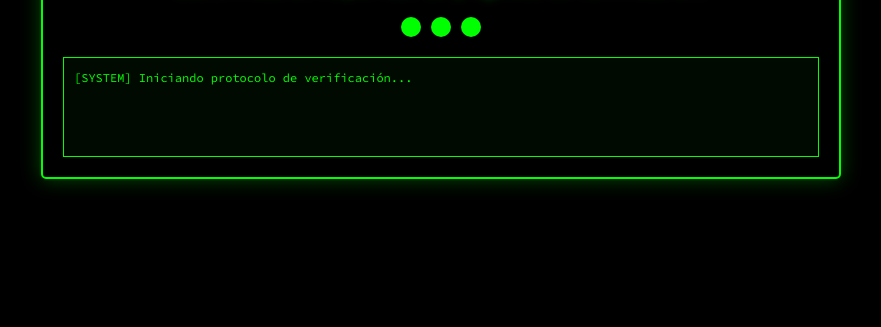
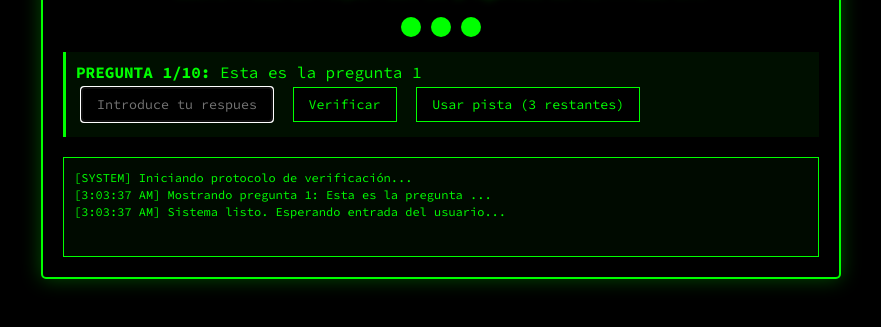
Before and after one commit to oblivionwing26/juego-misterio, a plain HTML site: page index.html in a window 1280 px wide. Shown: the part 165-492 px from the top of the page, without its empty margins (199-1080 px from the left). Drawn offline with Linux system fonts and the light colour scheme.

Commit message:
Update index.html

```diff
--- a/index.html
+++ b/index.html
@@ -145,54 +145,54 @@
         // Base de datos de preguntas (rellenar por el usuario)
         const preguntas = [
             {
-                pregunta: "Como se llama el cangrejo verde de mi casa?",
-                respuesta: "Calras",
-                pista: "(🦞👳‍♀️)"
+                pregunta: "Esta es la pregunta 1",
+                respuesta: "respuesta1",
+                pista: "Pista para la pregunta 1"
             },
             {
-                pregunta: "Que me lanzaste en la playa?",
-                respuesta: "Patata",
-                pista: "(Una sola palabra)"
+                pregunta: "Esta es la pregunta 2",
+                respuesta: "respuesta2",
+                pista: "Pista para la pregunta 2"
             },
             {
-                pregunta: "Juego que has creado tu",
-                respuesta: "Monkey gaming",
-                pista: "(Mono)"
+                pregunta: "Esta es la pregunta 3",
+                respuesta: "respuesta3",
+                pista: "Pista para la pregunta 3"
             },
             {
-                pregunta: "¿Qué entidad invisible y absoluta, que existe sin depender de materia ni energía, fluye siempre en una sola dirección y marca el destino de todo lo que existe?",
-                respuesta: "Tiempo",
-                pista: "(Una palabra)"
+                pregunta: "Esta es la pregunta 4",
+                respuesta: "respuesta4",
+                pista: "Pista para la pregunta 4"
             },
             {
-                pregunta: "Que es lo que mas queria Eren",
-                respuesta: "Libertad",
-                pista: "🐚"
+                pregunta: "Esta es la pregunta 5",
+                respuesta: "respuesta5",
+                pista: "Pista para la pregunta 5"
             },
             {
-                pregunta: "¿Qué misterio une corazones distantes, desafía al tiempo y a la razón, y brilla incluso en la oscuridad más profunda?",
-                respuesta: "Amor",
-                pista: " (1 palabra)"
+                pregunta: "Esta es la pregunta 6",
+                respuesta: "respuesta6",
+                pista: "Pista para la pregunta 6"
             },
             {
-                pregunta: "Cual es el nombre del arma de la enamorada de Gehrman en Bloodborne?",
-                respuesta: "Rakuyo",
-                pista: "(1 palabra)"
+                pregunta: "Esta es la pregunta 7",
+                respuesta: "respuesta7",
+                pista: "Pista para la pregunta 7"
             },
             {
-                pregunta: "Quien fue el que 'invento' la Atlantida?",
-                respuesta: "Platon",
-                pista: "(o primero que la menciono)"
+                pregunta: "Esta es la pregunta 8",
+                respuesta: "respuesta8",
+                pista: "Pista para la pregunta 8"
             },
             {
-                pregunta: "Quis post finem mundi vivit et novam vitam hominibus affert? (Mythos Nordicus)",
-                respuesta: "Líf and Lífþrasir",
-                pista: "Ella and El"
+                pregunta: "Esta es la pregunta 9",
+                respuesta: "respuesta9",
+                pista: "Pista para la pregunta 9"
             },
             {
-                pregunta: "Esta es la pregunta 10, ultima, noche en que todo empezo",
-                respuesta: "19/03/2019",
-                pista: " DD/MM/YYYY"
+                pregunta: "Esta es la pregunta 10",
+                respuesta: "respuesta10",
+                pista: "Pista para la pregunta 10"
             }
         ];
 
@@ -204,7 +204,7 @@
             const log = document.getElementById('log');
             const entry = document.createElement('div');
             entry.className = 'log-entry';
-            entry.textContent = [${new Date().toLocaleTimeString()}] ${message};
+            entry.textContent = `[${new Date().toLocaleTimeString()}] ${message}`;
             log.appendChild(entry);
             log.scrollTop = log.scrollHeight;
         }
@@ -215,7 +215,7 @@
                 document.getElementById('question-container').innerHTML = `
                     <h2>VERIFICACIÓN COMPLETADA</h2>
                     <p>Acceso concedido al sistema.</p>
-                    <p>Contraseña cifrada: <strong>reconquista</strong></p>
+                    <p>Contraseña cifrada: <strong>XUBBE_789</strong></p>
                     <p>Pista de descifrado: "Clave: CIBER" (Cifrado Vigenère)</p>
                 `;
                 addLog("Verificación completada. Acceso concedido.");
@@ -233,7 +233,7 @@
             `;
 
             document.getElementById('respuesta').focus();
-            addLog(Mostrando pregunta ${preguntaActual + 1}: ${p.pregunta.substring(0, 20)}...);
+            addLog(`Mostrando pregunta ${preguntaActual + 1}: ${p.pregunta.substring(0, 20)}...`);
         }
 
         function verificarRespuesta() {
@@ -247,12 +247,12 @@
             } else {
                 vidas--;
                 actualizarVidas();
-                addLog(Respuesta incorrecta. Vidas restantes: ${vidas});
+                addLog(`Respuesta incorrecta. Vidas restantes: ${vidas}`);
 
                 if (vidas <= 0) {
                     document.getElementById('question-container').innerHTML = `
                         <h2>ACCESO DENEGADO</h2>
-                        <p>Has bloqueado el sistema al acumular suficientes errores. Reiniciando....</p>
+                        <p>Sistema bloqueado por múltiples intentos fallidos.</p>
                         <button onclick="location.reload()">Reiniciar sistema</button>
                     `;
                     addLog("Sistema bloqueado. Demasiados intentos fallidos.");
@@ -267,9 +267,9 @@
             if (pistasUsadas < 3) {
                 pistasUsadas++;
                 const pista = document.getElementById('hint');
-                pista.textContent = PISTA: ${preguntas[preguntaActual].pista};
+                pista.textContent = `PISTA: ${preguntas[preguntaActual].pista}`;
                 pista.classList.add('show');
-                addLog(Pista solicitada: ${preguntas[preguntaActual].pista.substring(0, 20)}...);
+                addLog(`Pista solicitada: ${preguntas[preguntaActual].pista.substring(0, 20)}...`);
 
                 setTimeout(() => {
                     pista.classList.remove('show');
@@ -286,9 +286,11 @@
             });
         }
 
-        // Iniciar el juego
-        mostrarPregunta();
-        addLog("Sistema listo. Esperando entrada del usuario...");
+        // Iniciar el juego automáticamente al cargar la página
+        document.addEventListener('DOMContentLoaded', function() {
+            mostrarPregunta();
+            addLog("Sistema listo. Esperando entrada del usuario...");
+        });
     </script>
 </body>
 </html>
```
